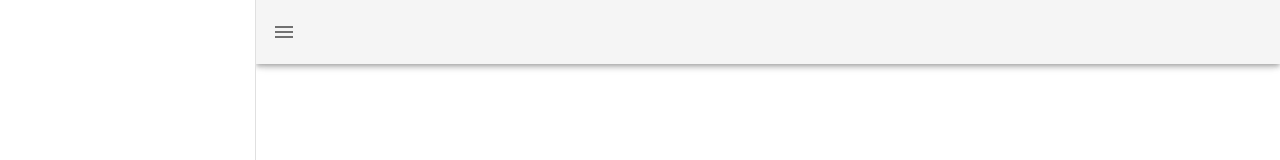
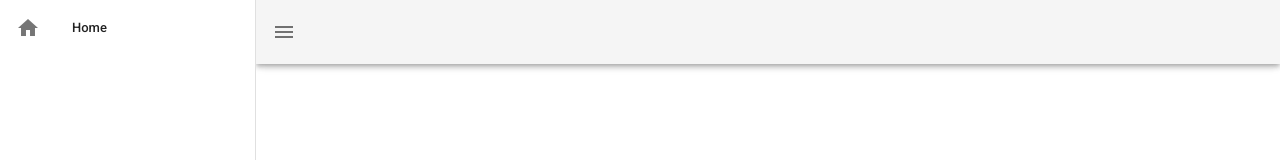
Before and after one commit to Extomvi/demo-lyvo-app, a Vue app: page / in a window 1280 px wide. Both pictures are taken after a click on the button 28 px from the left and 32 px from the top of the page. Shown: the top 160 px of the page. Built offline with nearby package versions, Linux system fonts and the light colour scheme.

Commit message:
Updated App.vue file

```diff
--- a/src/App.vue
+++ b/src/App.vue
@@ -1,8 +1,18 @@
 <template>
   <v-app>
     <v-navigation-drawer v-model="drawer" app>
-      <!-- -->
+      <v-list nav dense>
+        <v-list-item-group active-class="primary--text">
+          <v-list-item @click="routeTo('/')">
+            <v-list-item-icon>
+              <v-icon>mdi-home</v-icon>
+            </v-list-item-icon>
+            <v-list-item-title>Home</v-list-item-title>
+          </v-list-item>
+        </v-list-item-group>
+      </v-list>
     </v-navigation-drawer>
+
     <v-app-bar app>
       <v-app-bar-nav-icon @click="drawer = true"></v-app-bar-nav-icon>
     </v-app-bar>
```
